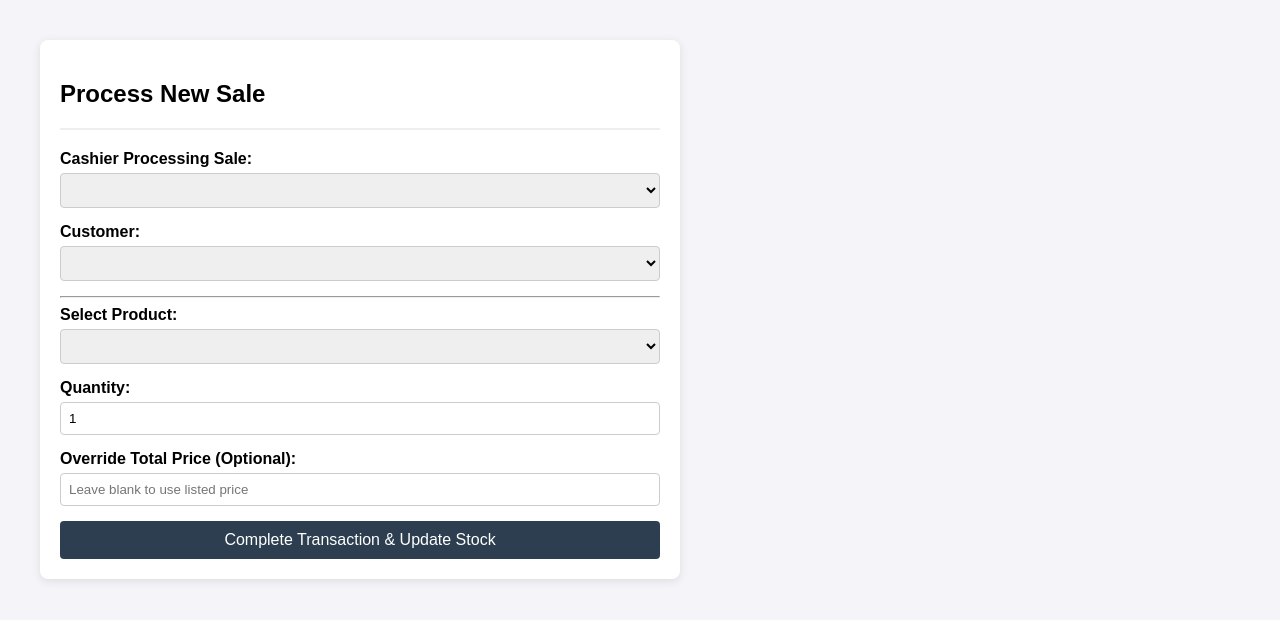
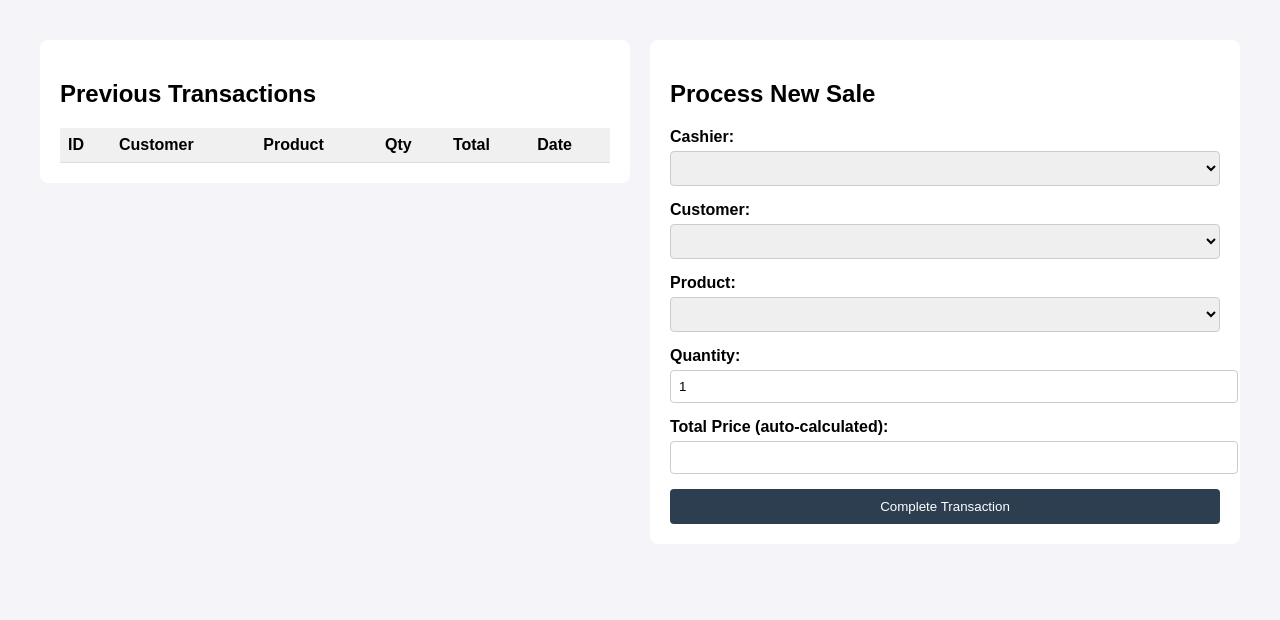
Before and after one commit to eborror/TopDeckCardShopApp, a FastAPI app: page /interaction in a window 1280 px wide. Shown: the top 620 px of the page. Run offline with FastAPI, Linux system fonts and the light colour scheme; data that the repository does not hold is empty.

Commit message:
modified:   app/main.py 	new file:   static/css/interactionHandlerStyle.css 	modified:   templates/interactionHandler.html

```diff
--- a/app/main.py
+++ b/app/main.py
@@ -62,17 +62,21 @@ def dashboard(request: Request):
         cursor.close()
         conn.close()
 
-# It will be the main page for handling interactions (sales, inventory updates, etc.)
+# This Page will have the form to process a sale and show dropdowns for customers, products, and cashiers
 @app.get("/interaction")
 def interactionHandler(request: Request):
     conn = get_db_conn()
     cursor = conn.cursor(dictionary=True)
+
     try:
         # Fetch data for dropdowns
         cursor.execute("SELECT * FROM CUSTOMER")
         customers = cursor.fetchall()
 
-        cursor.execute("SELECT PRODUCT_ID, PRODUCT_NAME, PRODUCT_PRICELISTED, PRODUCT_STOCK FROM PRODUCT")
+        cursor.execute("""
+            SELECT PRODUCT_ID, PRODUCT_NAME, PRODUCT_PRICELISTED, PRODUCT_STOCK
+            FROM PRODUCT
+        """)
         products = cursor.fetchall()
 
         # Join Cashier with Customer to get the names
@@ -83,19 +87,42 @@ def interactionHandler(request: Request):
         """)
         cashiers = cursor.fetchall()
 
+        # Transaction history
+        cursor.execute("""
+            SELECT
+                C.CHECKOUT_ID,
+                C.CHECKOUT_TOTAL_PRICE,
+                C.CHECKOUT_DATE,
+                CU.CUSTOMER_FNAME,
+                CU.CUSTOMER_LNAME,
+                P.PRODUCT_NAME,
+                PU.PURCHASES_QUANTITY
+            FROM CHECKOUT C
+            JOIN CUSTOMER CU ON C.CUSTOMER_ID = CU.CUSTOMER_ID
+            JOIN PURCHASES PU ON C.CHECKOUT_ID = PU.CHECKOUT_ID
+            JOIN PRODUCT P ON PU.PRODUCT_ID = P.PRODUCT_ID
+            ORDER BY C.CHECKOUT_DATE DESC, C.CHECKOUT_ID DESC
+            LIMIT 50
+        """)
+        history = cursor.fetchall()
+
         return templates.TemplateResponse(
             request=request,
             name="interactionHandler.html",
             context={
                 "customers": customers,
                 "products": products,
-                "cashiers": cashiers
+                "cashiers": cashiers,
+                "history": history
             }
         )
+
     finally:
         cursor.close()
         conn.close()
 
+# This page processes the form submission from the interaction page, inserting
+#  into CHECKOUT and PURCHASES, and updating PRODUCT stock
 @app.post("/process_sale")
 def process_sale(
     cashier_id: int = Form(...),
--- /dev/null
+++ b/static/css/interactionHandlerStyle.css
@@ -0,0 +1,76 @@
+body {
+        font-family: sans-serif;
+        margin: 0;
+        background-color: #f4f4f9;
+    }
+
+    .page {
+        display: flex;
+        gap: 20px;
+        padding: 40px;
+    }
+
+    /* LEFT SIDE */
+    .left {
+        flex: 1;
+        background: white;
+        padding: 20px;
+        border-radius: 8px;
+        height: fit-content;
+    }
+
+    /* RIGHT SIDE */
+    .right {
+        flex: 1;
+        background: white;
+        padding: 20px;
+        border-radius: 8px;
+    }
+
+    /* FORM */
+    .form-group {
+        margin-bottom: 15px;
+    }
+
+    label {
+        display: block;
+        margin-bottom: 5px;
+        font-weight: bold;
+    }
+
+    select, input {
+        width: 100%;
+        padding: 8px;
+        border: 1px solid #ccc;
+        border-radius: 4px;
+    }
+
+    button {
+        background-color: #2c3e50;
+        color: white;
+        padding: 10px;
+        border: none;
+        width: 100%;
+        cursor: pointer;
+        border-radius: 4px;
+    }
+
+    button:hover {
+        background-color: #34495e;
+    }
+
+    /* HISTORY TABLE */
+    table {
+        width: 100%;
+        border-collapse: collapse;
+    }
+
+    th, td {
+        border-bottom: 1px solid #ddd;
+        padding: 8px;
+        text-align: left;
+    }
+
+    th {
+        background: #f0f0f0;
+    }
--- a/templates/interactionHandler.html
+++ b/templates/interactionHandler.html
@@ -2,96 +2,95 @@
 <html lang="en">
 <head>
     <meta charset="UTF-8">
-    <title>TopDeck Card Shop - New Transaction</title>
-    <style>
-        body { font-family: sans-serif; margin: 40px; background-color: #f4f4f9; }
-        .container { max-width: 600px; background: white; padding: 20px; border-radius: 8px; box-shadow: 0 2px 10px rgba(0,0,0,0.1); }
-        .form-group { margin-bottom: 15px; }
-        label { display: block; margin-bottom: 5px; font-weight: bold; }
-        select, input { width: 100%; padding: 8px; border: 1px solid #ccc; border-radius: 4px; box-sizing: border-box; }
-        button { background-color: #2c3e50; color: white; padding: 10px 15px; border: none; border-radius: 4px; cursor: pointer; width: 100%; font-size: 16px; }
-        button:hover { background-color: #34495e; }
-        .header { border-bottom: 2px solid #eee; margin-bottom: 20px; }
-    </style>
+    <title>TopDeck Card Shop - Transactions</title>
+    <link rel="stylesheet" href="/static/css/interactionHandlerStyle.css">
 </head>
+
 <body>
+    <div class="page">
 
-    <div class="container">
-        <div class="header">
-            <h2>Process New Sale</h2>
+        <!-- LEFT COLUMN -->
+        <div class="left">
+            <h2>Previous Transactions</h2>
+
+            <table>
+                <tr>
+                    <th>ID</th>
+                    <th>Customer</th>
+                    <th>Product</th>
+                    <th>Qty</th>
+                    <th>Total</th>
+                    <th>Date</th>
+                </tr>
+
+                {% for h in history %}
+                <tr>
+                    <td>{{ h.CHECKOUT_ID }}</td>
+                    <td>{{ h.CUSTOMER_FNAME }} {{ h.CUSTOMER_LNAME }}</td>
+                    <td>{{ h.PRODUCT_NAME }}</td>
+                    <td>{{ h.PURCHASES_QUANTITY }}</td>
+                    <td>${{ h.CHECKOUT_TOTAL_PRICE }}</td>
+                    <td>{{ h.CHECKOUT_DATE }}</td>
+                </tr>
+                {% endfor %}
+            </table>
         </div>
 
+        <!-- RIGHT COLUMN -->
+        <div class="right">
+            <h2>Process New Sale</h2>
+
             <form action="/process_sale" method="post">
+
                 <div class="form-group">
-                <label for="cashier_id">Cashier Processing Sale:</label>
+                    <label>Cashier:</label>
                     <select name="cashier_id" required>
                         {% for cashier in cashiers %}
-                    <option value="{{ cashier.CASHIER_ID }}">{{ cashier.CUSTOMER_FNAME }} {{ cashier.CUSTOMER_LNAME }}</option>
-                    {% endfor %}
-                </select>
-            </div>
-
-            <div class="form-group">
-                <label for="customer_id">Customer:</label>
-                <select name="customer_id" required>
-                    {% for customer in customers %}
-                    <option value="{{ customer.CUSTOMER_ID }}">{{ customer.CUSTOMER_FNAME }} {{ customer.CUSTOMER_LNAME }}</option>
-                    {% endfor %}
-                </select>
-            </div>
-
-            <hr>
-
-            <div class="form-group">
-                <label for="product_id">Select Product:</label>
-                <select name="product_id" required>
-                    {% for product in products %}
-                    <option value="{{ product.PRODUCT_ID }}">
-                        {{ product.PRODUCT_NAME }} (${{ product.PRODUCT_PRICELISTED }}) - Stock: {{ product.PRODUCT_STOCK }}
+                        <option value="{{ cashier.CASHIER_ID }}">
+                            {{ cashier.CUSTOMER_FNAME }} {{ cashier.CUSTOMER_LNAME }}
                         </option>
                         {% endfor %}
                     </select>
                 </div>
 
                 <div class="form-group">
-                <label for="quantity">Quantity:</label>
+                    <label>Customer:</label>
+                    <select name="customer_id" required>
+                        {% for customer in customers %}
+                        <option value="{{ customer.CUSTOMER_ID }}">
+                            {{ customer.CUSTOMER_FNAME }} {{ customer.CUSTOMER_LNAME }}
+                        </option>
+                        {% endfor %}
+                    </select>
+                </div>
+
+                <div class="form-group">
+                    <label>Product:</label>
+                    <select name="product_id" required>
+                        {% for product in products %}
+                        <option value="{{ product.PRODUCT_ID }}">
+                            {{ product.PRODUCT_NAME }} (${{ product.PRODUCT_PRICELISTED }})
+                        </option>
+                        {% endfor %}
+                    </select>
+                </div>
+
+                <div class="form-group">
+                    <label>Quantity:</label>
                     <input type="number" name="quantity" min="1" value="1" required>
                 </div>
 
                 <div class="form-group">
-                <label for="total_price">Override Total Price (Optional):</label>
-                <input type="number" step="0.01" name="total_price" placeholder="Leave blank to use listed price">
+                    <label>Total Price (auto-calculated):</label>
+                    <input type="number" step="0.01" name="total_price">
                 </div>
 
-            <button type="submit">Complete Transaction & Update Stock</button>
+                <button type="submit">Complete Transaction</button>
+
             </form>
         </div>
 
-    <script>
-        document.addEventListener("DOMContentLoaded", () => {
-            const productSelect = document.querySelector("select[name='product_id']");
-            const quantityInput = document.querySelector("input[name='quantity']");
-            const totalInput = document.querySelector("input[name='total_price']");
+    </div>
 
-            function updateTotal() {
-                const selectedOption = productSelect.options[productSelect.selectedIndex];
-                const text = selectedOption.text;
-
-                // Extract price from "(price)"
-                const priceMatch = text.match(/\$(\d+(\.\d+)?)/);
-                if (!priceMatch) return;
-
-                const price = parseFloat(priceMatch[1]);
-                const quantity = parseInt(quantityInput.value) || 1;
-
-                totalInput.value = (price * quantity).toFixed(2);
-            }
-
-            productSelect.addEventListener("change", updateTotal);
-            quantityInput.addEventListener("input", updateTotal);
-
-            updateTotal();
-        });
-    </script>
 </body>
 </html>
```
Lines whose indentation alone changed are shown as unchanged.
